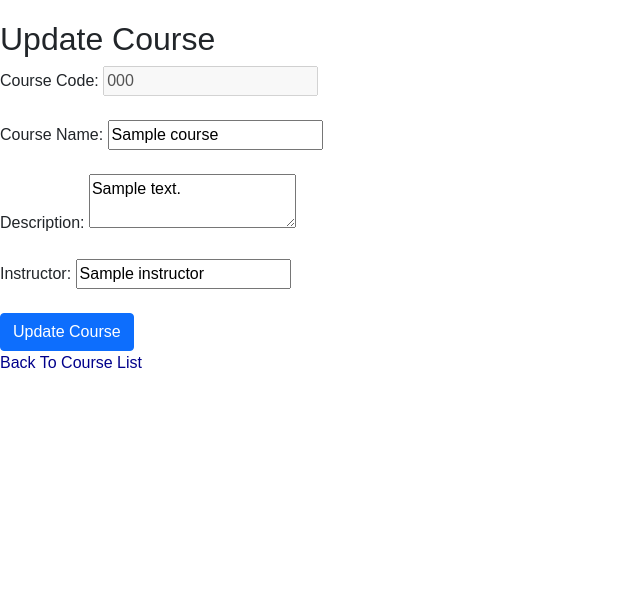
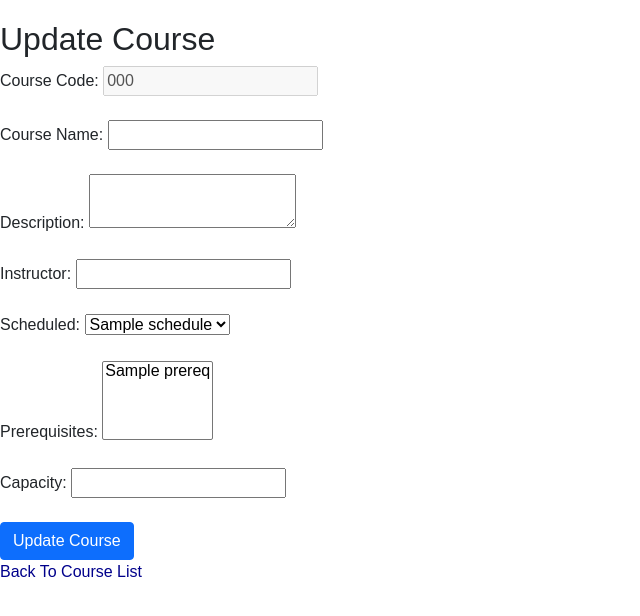
Before and after one commit to mohmmad-freed/web-project, a Django app: template courses/templates/courses/Admin/update_course.html in a window 1280 px wide. Shown: the part 96-712 px from the top of the page, without its empty margins (0-640 px from the left). Run offline with Django 3.2, Linux system fonts and the light colour scheme; the template is opened without the code that fills it: most values are stand-ins (such as "Sample title", 1, 10 or a date in 2020).

Commit message:
fix the update

```diff
--- a/courses/templates/courses/Admin/update_course.html
+++ b/courses/templates/courses/Admin/update_course.html
@@ -5,14 +5,39 @@
     <h2 style="margin-top: 20px">Update Course</h2>
     <form method="POST">
         {% csrf_token %}
+
         <label for="code">Course Code:</label>
         <input type="text" id="code" name="code" value="{{ course.code }}" disabled><br><br>
+
         <label for="name">Course Name:</label>
-        <input type="text" id="name" name="name" value="{{ course.name }}"><br><br>
+        <input type="text" id="name" name="name" value="{{ form.name.value }}"><br><br>
+
         <label for="description">Description:</label>
-        <textarea id="description" name="description">{{ course.description }}</textarea><br><br>
+        <textarea id="description" name="description">{{ form.description.value }}</textarea><br><br>
+
         <label for="instructor">Instructor:</label>
-        <input type="text" id="instructor" name="instructor" value="{{ course.instructor }}"><br><br>
+        <input type="text" id="instructor" name="instructor" value="{{ form.instructor.value }}"><br><br>
+
+        <label for="scheduled">Scheduled:</label>
+        <select id="scheduled" name="scheduled">
+            {% for schedule in schedules %}
+                <option value="{{ schedule.id }}" {% if schedule.id == form.scheduled.value %}selected{% endif %}>
+                    {{ schedule }}
+                </option>
+            {% endfor %}
+        </select><br><br>
+
+        <label for="prerequisites">Prerequisites:</label>
+        <select id="prerequisites" name="prerequisites" multiple>
+            {% for prereq in prerequisites %}
+                <option value="{{ prereq.id }}" {% if prereq.id in form.prerequisites.value %}selected{% endif %}>
+                    {{ prereq.name }}
+                </option>
+            {% endfor %}
+        </select><br><br>
+
+        <label for="capacity">Capacity:</label>
+        <input type="number" id="capacity" name="capacity" value="{{ form.capacity.value }}"><br><br>
 
         <button type="submit" class="btn btn-primary">Update Course</button>
     </form>
```
Also changed, not shown: courses/forms.py (+7 -1 lines), courses/views.py (+12 -6 lines), db.sqlite3.
